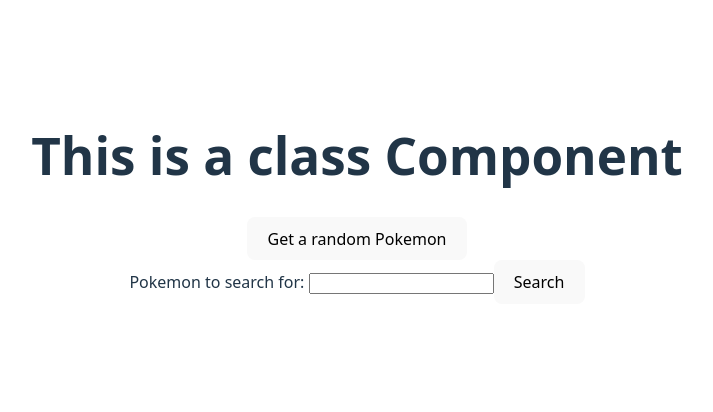
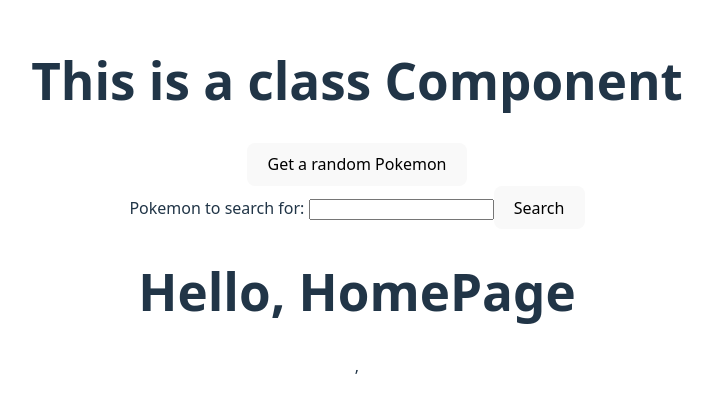
Before and after one commit to Angie-newbie/t2w6_interactive_react, a React (Vite) app: page / in a window 1280 px wide. Shown: the part 202-614 px from the top of the page, without its empty margins (283-996 px from the left). Built offline with nearby package versions, Linux system fonts and the light colour scheme; no server answers.

Commit message:
feat Basic Routing

```diff
--- a/package.json
+++ b/package.json
@@ -11,7 +11,8 @@
   },
   "dependencies": {
     "react": "^19.1.0",
-    "react-dom": "^19.1.0"
+    "react-dom": "^19.1.0",
+    "react-router-dom": "^7.6.0"
   },
   "devDependencies": {
     "@eslint/js": "^9.25.0",
--- a/src/main.jsx
+++ b/src/main.jsx
@@ -3,9 +3,19 @@
 import './index.css'
 import App from './App.jsx'
 import { PokemonSearcher } from './component/PokemonSercher.jsx'
+import { BrowserRouter, Route, Routes } from 'react-router-dom'
 
 createRoot(document.getElementById('root')).render(
   <StrictMode>
     <PokemonSearcher />
+    <BrowserRouter>
+      <Routes>
+        <Route path="/" element={<h1>Hello, HomePage</h1>}/>
+        <Route path="/about" element={<h1>Hello, aboutPage</h1>}/>
+        <Route path="/pokemon" element={<PokemonSearcher/>}/>
+
+
+      </Routes>
+    </BrowserRouter>,
   </StrictMode>,
 )
```
Also changed, not shown: 1 other file (tests, documents, lock files or other folders).
